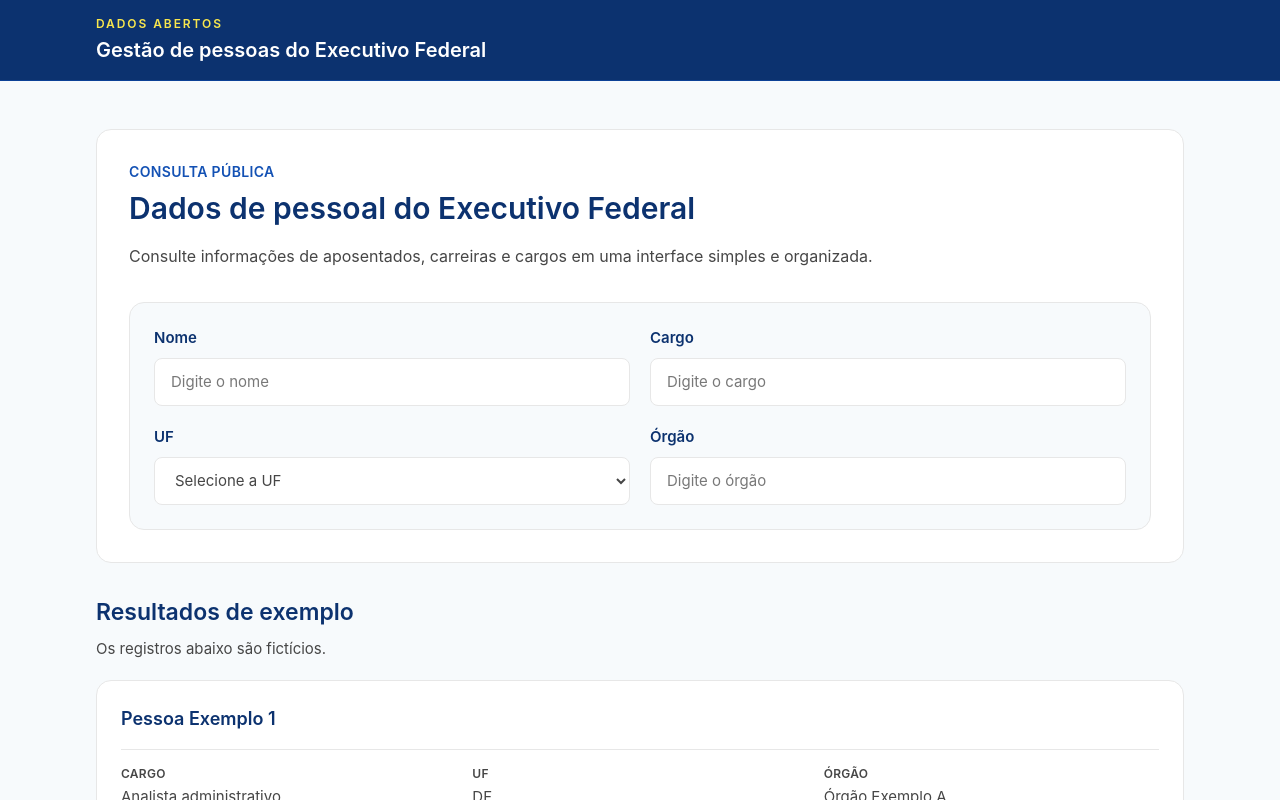
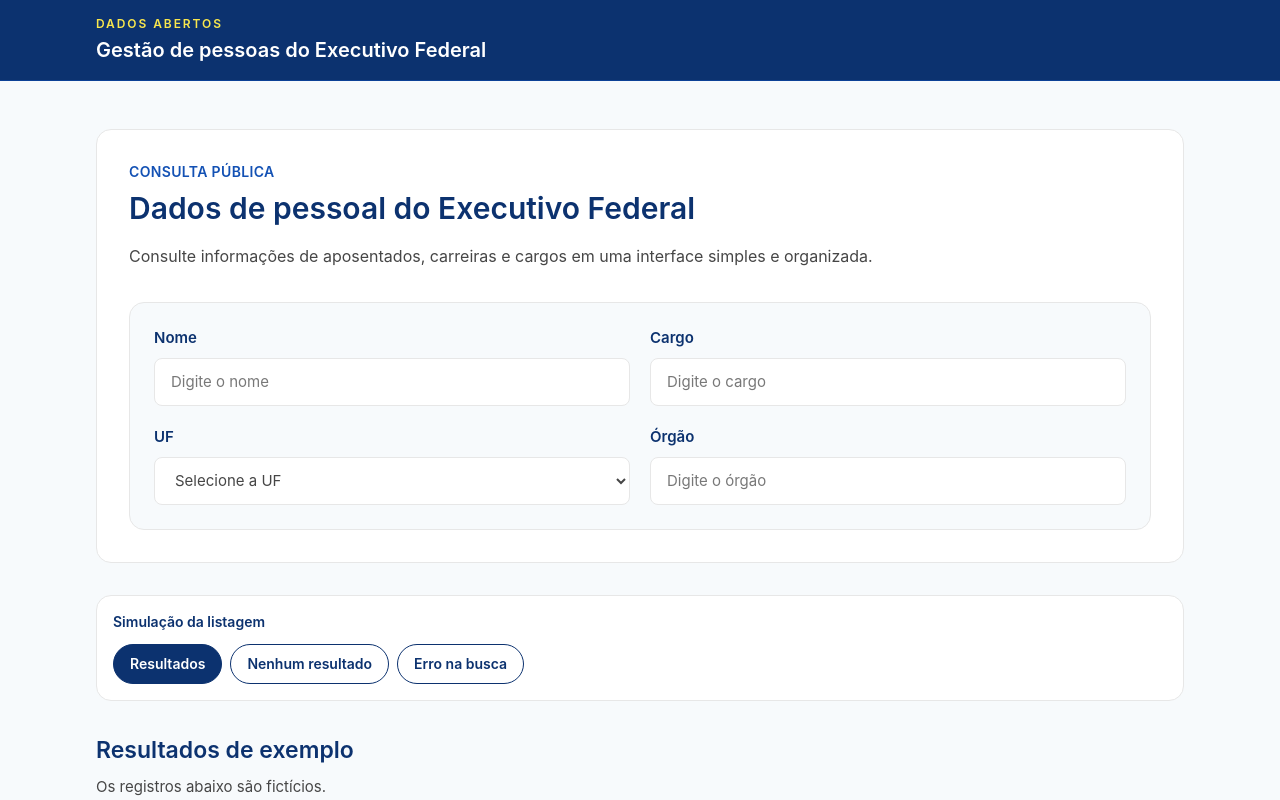
Before and after one commit to marcoscfreitas/spi-ii-3bim, a React (Vite) app in the folder frontend/: page / in a window 1280 px wide. Shown: the top 800 px of the page. Built offline with nearby package versions, Linux system fonts and the light colour scheme.

Commit message:
PROJ-37 feat(frontend): cria estados simulados de resultados

```diff
--- a/frontend/src/components/ResultsList.tsx
+++ b/frontend/src/components/ResultsList.tsx
@@ -27,8 +27,41 @@ const resultadosMockados = [
 
 const itensPorPagina = 2
 
+type ResultsView = 'results' | 'empty' | 'error'
+
+const viewOptions: { label: string; value: ResultsView }[] = [
+  { label: 'Resultados', value: 'results' },
+  { label: 'Nenhum resultado', value: 'empty' },
+  { label: 'Erro na busca', value: 'error' },
+]
+
+function ResultsFeedback({ view }: { view: Exclude<ResultsView, 'results'> }) {
+  const isError = view === 'error'
+
+  return (
+    <section
+      aria-labelledby="results-feedback-title"
+      className="mt-8 rounded-panel border border-border bg-surface p-6 text-center"
+      role={isError ? 'alert' : 'status'}
+    >
+      <h2
+        className="text-[23px] font-semibold text-primary"
+        id="results-feedback-title"
+      >
+        {isError ? 'Erro na busca' : 'Nenhum resultado encontrado'}
+      </h2>
+      <p className="mt-2 text-[15px] leading-6 text-body">
+        {isError
+          ? 'Não foi possível concluir a busca simulada. Tente novamente.'
+          : 'Não há registros fictícios para os filtros informados.'}
+      </p>
+    </section>
+  )
+}
+
 export function ResultsList() {
   const [currentPage, setCurrentPage] = useState(1)
+  const [view, setView] = useState<ResultsView>('results')
   const totalPages = Math.ceil(resultadosMockados.length / itensPorPagina)
   const firstItem = (currentPage - 1) * itensPorPagina
   const resultadosDaPagina = resultadosMockados.slice(
@@ -36,7 +69,7 @@ export function ResultsList() {
     firstItem + itensPorPagina,
   )
 
-  return (
+  const resultsContent = (
     <section aria-labelledby="results-title" className="mt-8">
       <h2 id="results-title" className="text-[23px] font-semibold text-primary">
         Resultados de exemplo
@@ -87,4 +120,37 @@ export function ResultsList() {
       />
     </section>
   )
+
+  return (
+    <>
+      <div className="mt-8 rounded-panel border border-border bg-surface p-4">
+        <p className="text-sm font-semibold text-primary">
+          Simulação da listagem
+        </p>
+        <div
+          aria-label="Selecionar estado simulado dos resultados"
+          className="mt-3 flex flex-wrap gap-2"
+          role="group"
+        >
+          {viewOptions.map((option) => (
+            <button
+              aria-pressed={view === option.value}
+              className={`min-h-10 rounded-pill border px-4 text-sm font-semibold transition-colors ${
+                view === option.value
+                  ? 'border-primary bg-primary text-white'
+                  : 'border-primary bg-surface text-primary hover:bg-primary-hover hover:text-white'
+              }`}
+              key={option.value}
+              onClick={() => setView(option.value)}
+              type="button"
+            >
+              {option.label}
+            </button>
+          ))}
+        </div>
+      </div>
+
+      {view === 'results' ? resultsContent : <ResultsFeedback view={view} />}
+    </>
+  )
 }
```
